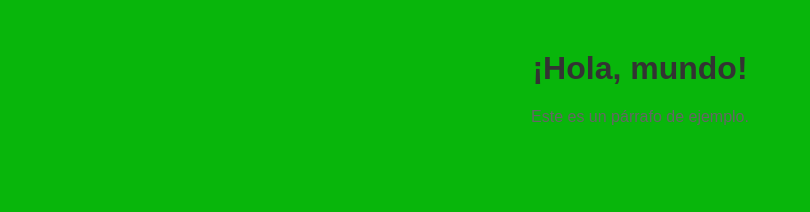
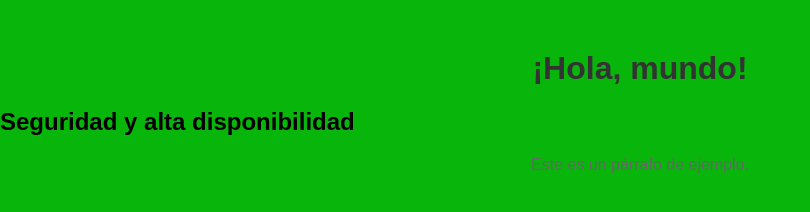
Before and after one commit to Txus27/pruebas, a plain HTML site: page index.html in a window 1280 px wide. Shown: the whole page, without its empty margins (0-810 px from the left). Drawn offline with Linux system fonts and the light colour scheme.

Commit message:
Modifuci el index. Añado nombre asignatura

```diff
--- a/index.html
+++ b/index.html
@@ -8,6 +8,7 @@
 </head>
 <body>
     <h1>¡Hola, mundo!</h1>
+    <h2>Seguridad y alta disponibilidad</h2>
     <p>Este es un párrafo de ejemplo.</p>
 </body>
 </html>
```
